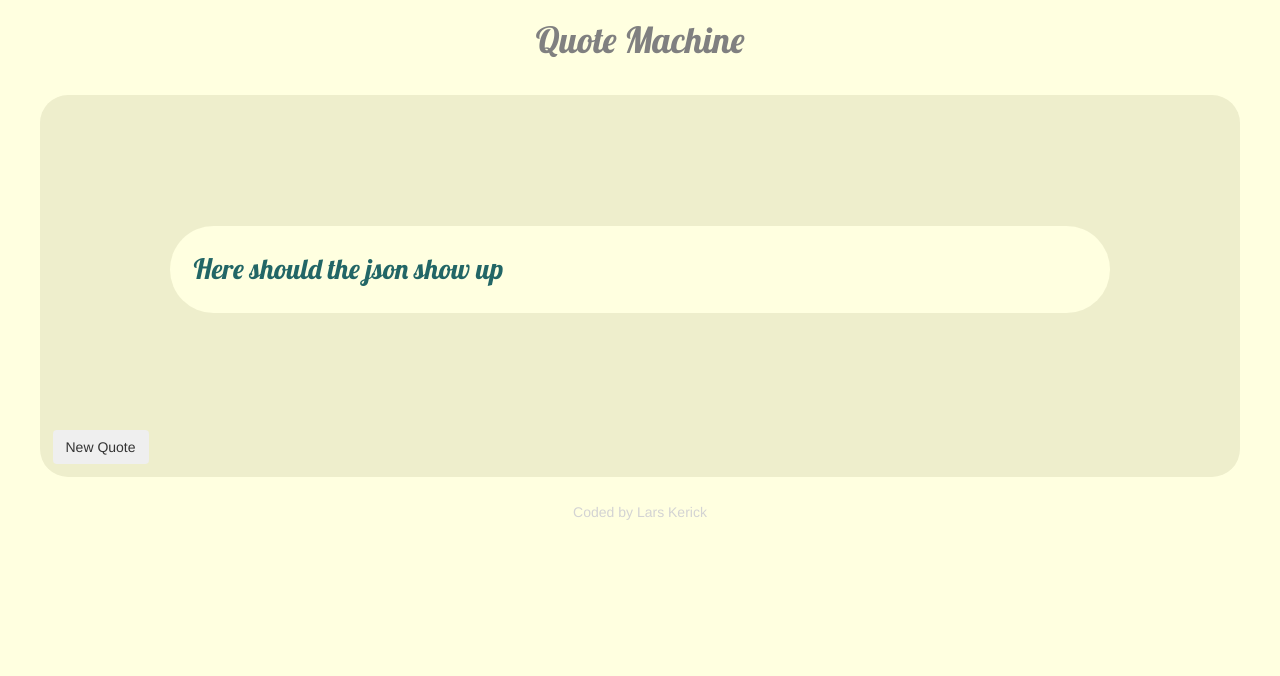
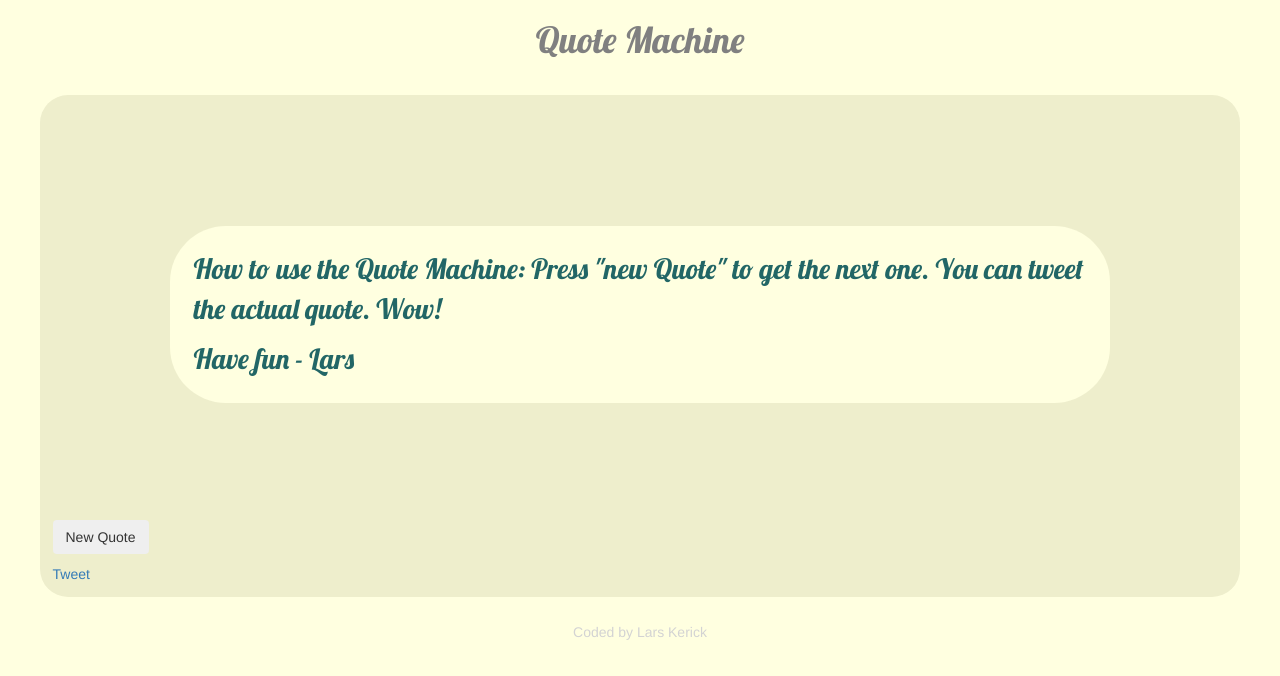
Before and after one commit to Brice187/quotemachine, a plain HTML site: page index.html in a window 1280 px wide. Drawn offline with nearby package versions, Linux system fonts and the light colour scheme.

Commit message:
Added Twitter share Button. TODO: Pre-Fill Tweetsheet with actual Quote

```diff
--- a/index.html
+++ b/index.html
@@ -19,15 +19,20 @@
                 <div class="col-md-6"></div>
             </div>
             <div id="message" class="body-box">
-                Here should the json show up
+                How to use the Quote Machine: Press "new Quote" to get the next one. You can tweet the actual quote. Wow!
+                <p></p>
+                Have fun - Lars
             </div>
 
             <button id="getMessage" class="btn">
                 New Quote
             </button>
-
+            <p></p>
+            <a href="https://twitter.com/share" class="twitter-share-button" data-size="large">Tweet</a>
         </div>
         <div class="footer">Coded by Lars Kerick</div>
-  </div>
+    </div>
+
 </body>
+
 </html>
--- a/scripts/quotemachine.js
+++ b/scripts/quotemachine.js
@@ -1,12 +1,28 @@
 $.ajaxSetup({
-  cache: false
+    cache: false
 });
 
 $(document).ready(function() {
-  $("#getMessage").click(function() {
-    $.getJSON("http://quotesondesign.com/wp-json/posts?filter[orderby]=rand&filter[posts_per_page]=1&callback=", function(a) {
-      $("#message").html(a[0].content + "<p>&mdash; " + a[0].title + "</p>");
+    $("#getMessage").click(function() {
+        $.getJSON("http://quotesondesign.com/wp-json/posts?filter[orderby]=rand&filter[posts_per_page]=1&callback=", function(a) {
+            $("#message").html(a[0].content + "<p>&mdash; " + a[0].title + "</p>");
+        });
     });
-    setTimeout("this", 1000);
-  });
 });
+
+window.twttr = (function(d, s, id) {
+  var js, fjs = d.getElementsByTagName(s)[0],
+    t = window.twttr || {};
+  if (d.getElementById(id)) return t;
+  js = d.createElement(s);
+  js.id = id;
+  js.src = "https://platform.twitter.com/widgets.js";
+  fjs.parentNode.insertBefore(js, fjs);
+
+  t._e = [];
+  t.ready = function(f) {
+    t._e.push(f);
+  };
+
+  return t;
+}(document, "script", "twitter-wjs"));
```
